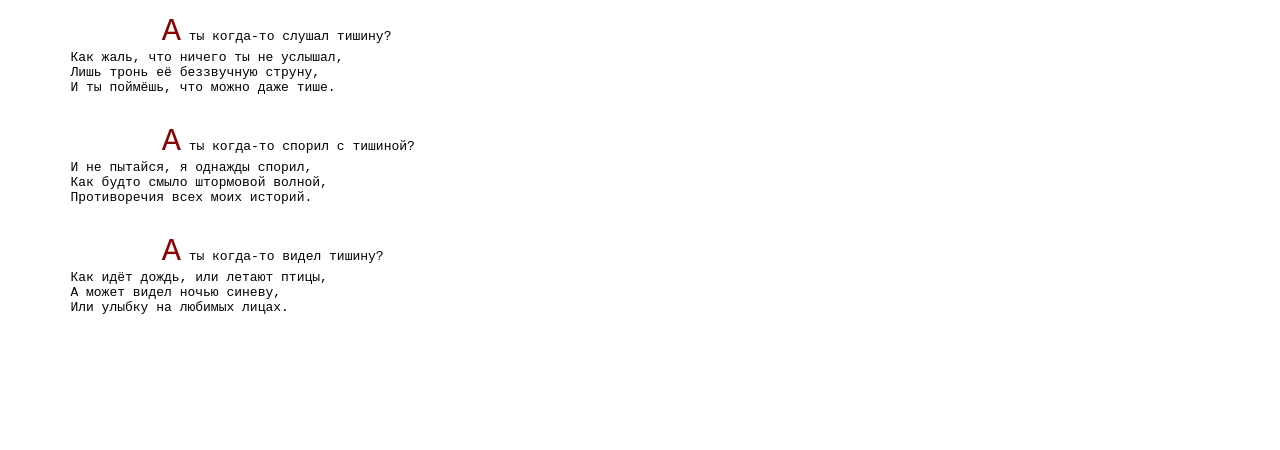
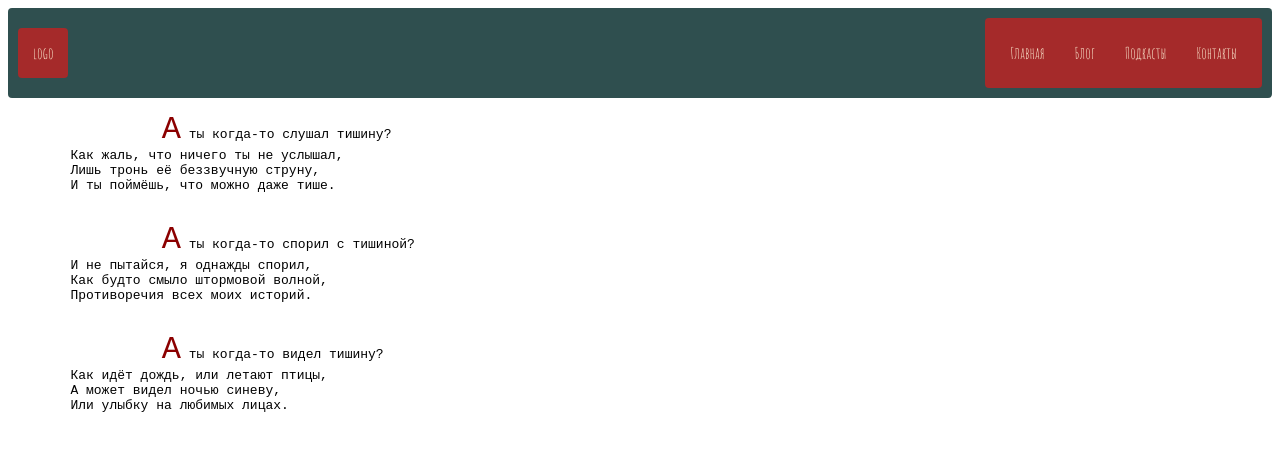
Before and after one commit to Lekoda/Alexander_exmpl_try, a plain HTML site: page index-test.html in a window 1280 px wide. Drawn offline with Linux system fonts and the light colour scheme.

Commit message:
testing features

```diff
--- a/css/styles-test.css
+++ b/css/styles-test.css
@@ -1,7 +1,50 @@
+* {
+  box-sizing: border-box;
+}
 body {
   font-family: "Amatic SC", cursive;
 }
+/* лого и меню в одну срочку выровнять  */
 
+.page-header {
+  display: flex;
+  align-items: center;
+  justify-content: space-between;
+  padding: 10px;
+  background-color: darkslategray;
+  border-radius: 4px;
+}
+.logo {
+  color: papayawhip;
+  background-color: brown;
+  border-radius: 4px;
+  padding: 15px;
+  text-decoration: none;
+}
+.menu {
+  display: flex;
+  padding: 15px;
+  border-radius: 4px;
+  list-style: none;
+  background-color: brown;
+  margin:0;
+}
+.menu > .item:not(:last-child) {
+  margin-right: 10px;
+}
+.menu .link {
+  display: block;
+  padding: 10px;
+  border-radius: 4px;
+  text-decoration: none;
+  color: papayawhip;
+}
+.menu .link:hover,
+.menu .link:focus,
+.logo:hover,
+.logo:focus {
+  text-decoration: underline;
+}
 pre::first-letter {
   font-size: 32px;
   color: darkred;
--- a/index-test.html
+++ b/index-test.html
@@ -1,5 +1,6 @@
 <!DOCTYPE html>
 <html lang="en">
+
 <head>
   <meta charset="UTF-8" />
   <meta http-equiv="X-UA-Compatible" content="IE=edge" />
@@ -7,12 +8,19 @@
   <title>Document</title>
   <link rel="stylesheet" href="./css/styles-test.css" />
 
-    <link
-      href="https://fonts.googleapis.com/css2?family=Amatic+SC&display=swap"
-      rel="stylesheet"
-    />
+  <link href="https://fonts.googleapis.com/css2?family=Amatic+SC&display=swap" rel="stylesheet" />
 </head>
+
 <body>
+  <header class="page-header">
+    <a href="" class="logo">logo</a>
+    <ul class="menu">
+      <li class="item"><a href="" class="link">Главная</a></li>
+      <li class="item"><a href="" class="link">Блог</a></li>
+      <li class="item"><a href="" class="link">Подкасты</a></li>
+      <li class="item"><a href="" class="link">Контакты</a></li>
+    </ul>
+  </header>
   <pre>
         А ты когда-то слушал тишину?
         Как жаль, что ничего ты не услышал,
@@ -33,5 +41,10 @@
         А может видел ночью синеву,
         Или улыбку на любимых лицах.
     </pre>
+
+  <!-- карточка с описанием  -->
+
+
 </body>
+
 </html>
```
Lines whose indentation alone changed are shown as unchanged.
